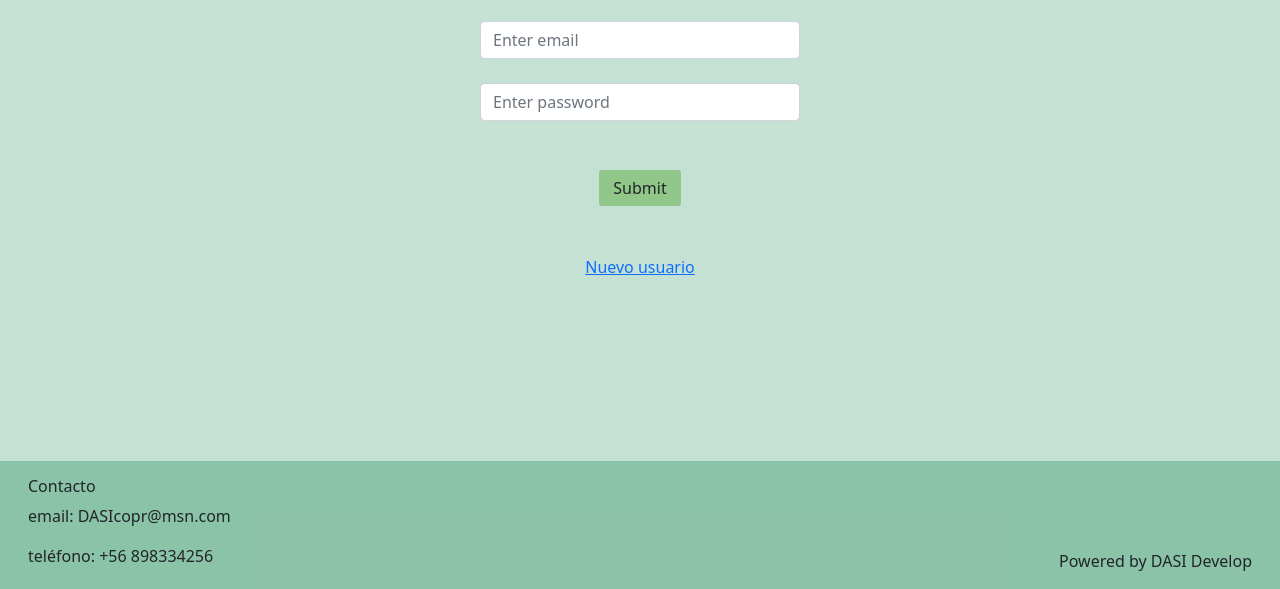
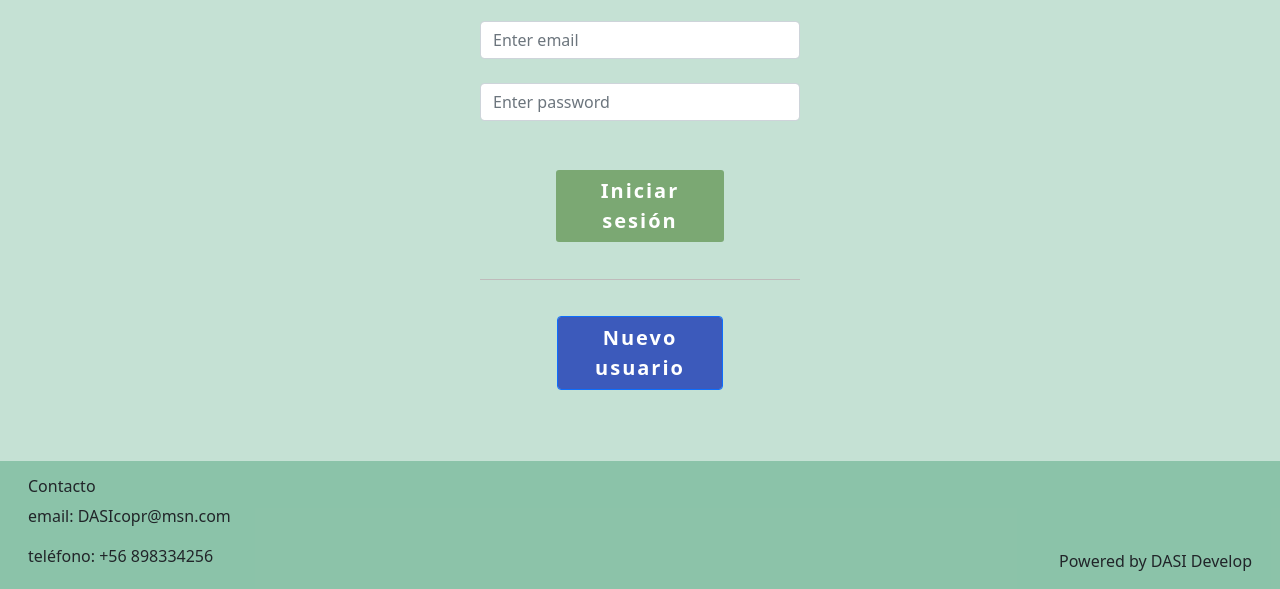
Before and after one commit to 4GeeksAcademy/Proyecto-final-DASI, a React app: page /login in a window 1280 px wide. Shown: the part 255-844 px from the top of the page. Built offline with nearby package versions, Linux system fonts and the light colour scheme; no server answers.

Commit message:
botones login ok

```diff
--- a/src/front/js/pages/login.js
+++ b/src/front/js/pages/login.js
@@ -11,12 +11,12 @@ export const Login = () => {
 	const [email, setEmail] = useState("");
 	const [password, setPassword] = useState("");
 
-    const handlerNavigate = (e)=>{
-        e.preventDefault()
-        navigate("/registro")
-    }
+	const handlerNavigate = (e) => {
+		e.preventDefault()
+		navigate("/registro")
+	}
 
-	async function handlerSubmit(e)  {
+	async function handlerSubmit(e) {
 		e.preventDefault()
 
 		let logged = await actions.login(email, password)
@@ -24,7 +24,7 @@ export const Login = () => {
 		if (logged) {
 			navigate('/')
 			actions.getProfile()
-		} else{
+		} else {
 			setEmail("");
 			setPassword("");
 		}
@@ -42,11 +42,11 @@ export const Login = () => {
 
 
 	return (
-		<div className=" text-center bg-success bg-opacity-25 pb-5" style={{ minHeight: '80vh' }}>
+		<div className=" text-center bg-success bg-opacity-25 pb-3" style={{ minHeight: '80vh' }}>
 
-			<h1 id="log">Log in</h1>
+			<h1 id="log">De la huerta</h1>
 
-			<form onSubmit={handlerSubmit} className="col-3 m-auto pb-5">
+			<form onSubmit={handlerSubmit} className="col-3 m-auto pb-3">
 
 				<div className="form-group my-4">
 					{/* <label>Email</label> */}
@@ -69,13 +69,23 @@ export const Login = () => {
 					/>
 				</div>
 
-				<button type="submit" className="btn btn-submit mt-5 form-control col-4">
-					Submit
+				<button type="submit" className="btn btn-submit mt-5 form-control col-4 fw-bold text-white fs-5">
+					Iniciar sesión
 				</button>
+
+
 
 			</form>
 
-			<a href="#" className="link-primary" onClick={handlerNavigate}>Nuevo usuario</a>
+			<div className="col-3" id="custom-hr"></div>
+
+			<button className="btn btn-primary mt-3 mb-3 form-control col-4 fw-bold text-white fs-5" id="btn-nu" onClick={handlerNavigate}>
+				Nuevo usuario
+			</button>
+
+			{/* <a href="#" className="link-primary text-decoration-none" onClick={handlerNavigate}>Nuevo usuario</a> */}
+
+
 
 		</div>
 	);
--- a/src/front/styles/index.css
+++ b/src/front/styles/index.css
@@ -7,8 +7,9 @@
 /* ------------------- LOG IN CSS ------------------- */
 
 .btn-submit{
-    background-color: #91C788;
-    width: 26%;
+    background-color: #7ba873;
+    width: 53%;
+    letter-spacing: 2px;
 }
 
 #log {
@@ -16,6 +17,18 @@
     padding-top: 4rem !important;
     padding-bottom: 4rem !important;
 }
+
+#custom-hr {
+    border-top: 1px solid #bfbbbb;
+    margin: 20px auto;
+  }
+
+#btn-nu{
+    width: 13%;
+    letter-spacing: 2px;
+    background-color: #3c5abb;
+}
+
 
 /* ------------------- NAVBAR / FOOTER ------------------- */
 
```
